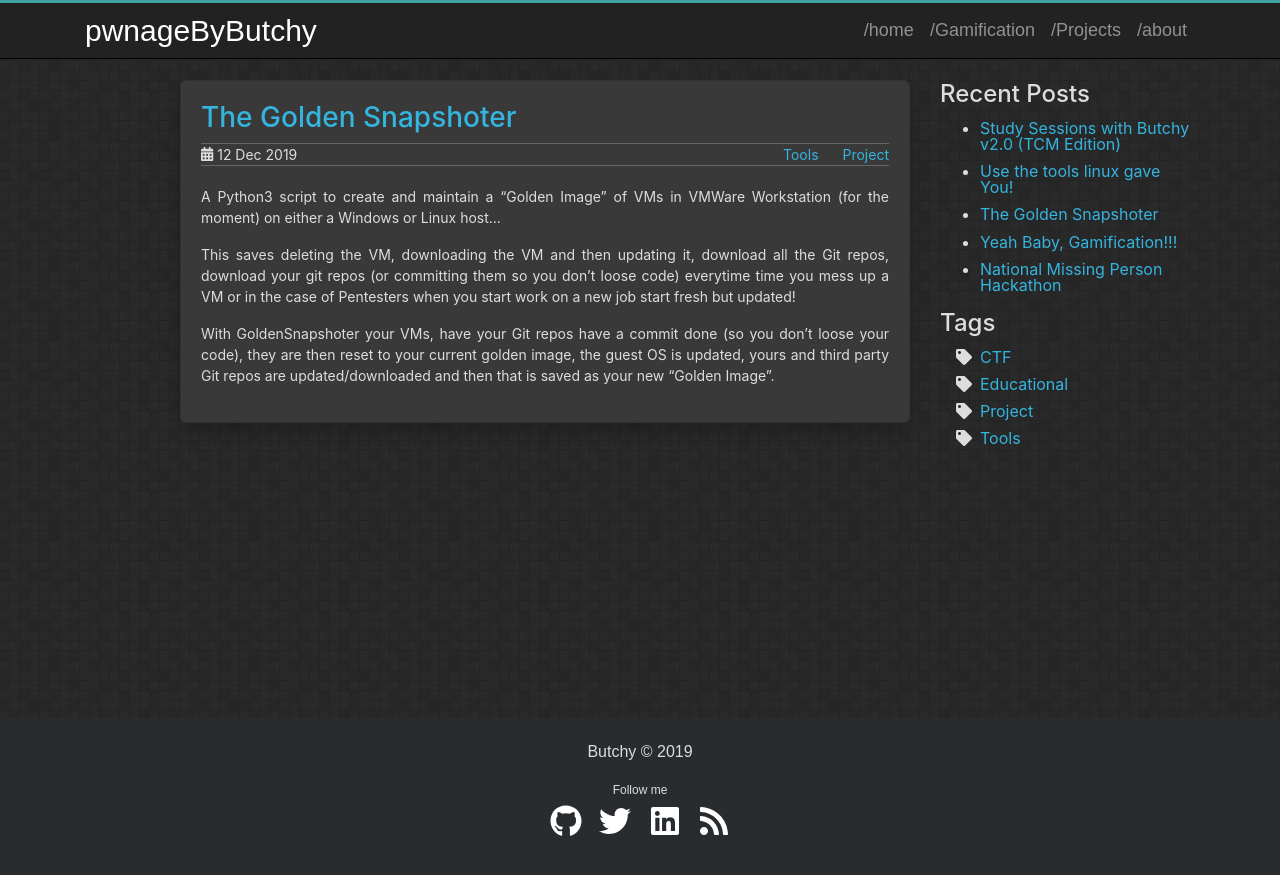
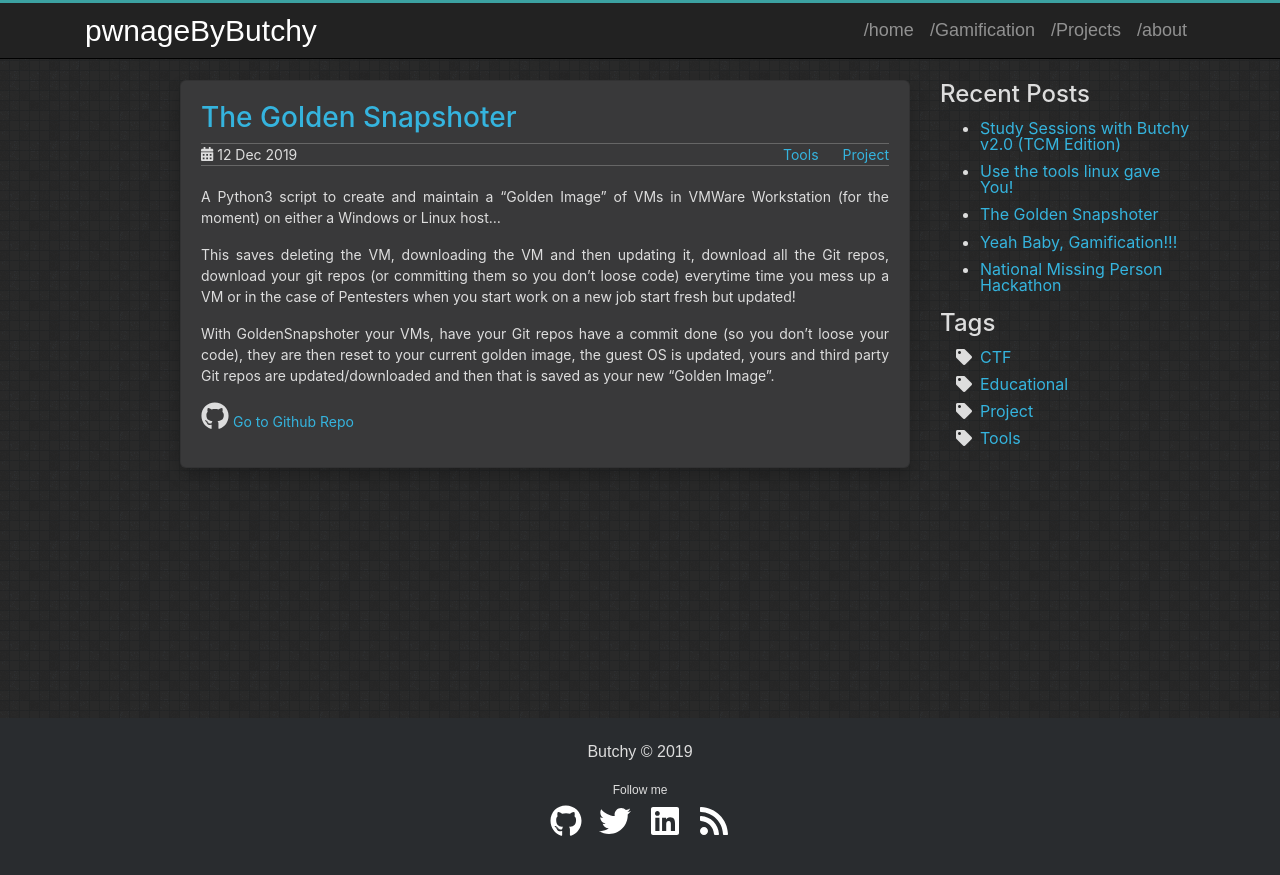
Before and after one commit to pwnageByButchy/pwnageByButchy.github.io, a Jekyll site: the page built from _posts/2019-12-12-the-golden-snapshoter.md, in a window 1280 px wide. Shown: the top 875 px of the page. Built offline with Jekyll 4.4.1, drawn with Linux system fonts in a browser that asks for light colours.

Commit message:
adding Github link

```diff
--- a/_posts/2019-12-12-the-golden-snapshoter.md
+++ b/_posts/2019-12-12-the-golden-snapshoter.md
@@ -12,3 +12,5 @@
 This saves deleting the VM, downloading the VM and then updating it, download all the Git repos, download your git repos (or committing them so you don't loose code) everytime time you mess up a VM or in the case of Pentesters when you start work on a new job start fresh but updated!
 
 With GoldenSnapshoter your VMs, have your Git repos have a commit done (so you don't loose your code), they are then reset to your current golden image, the guest OS is updated, yours and third party Git repos are updated/downloaded and then that is saved as your new "Golden Image".
+
+<i class="fab fa-github fa-2x"></i> [Go to Github Repo](https://github.com/pwnageByButchy/GoldenSnapshoter)
```
